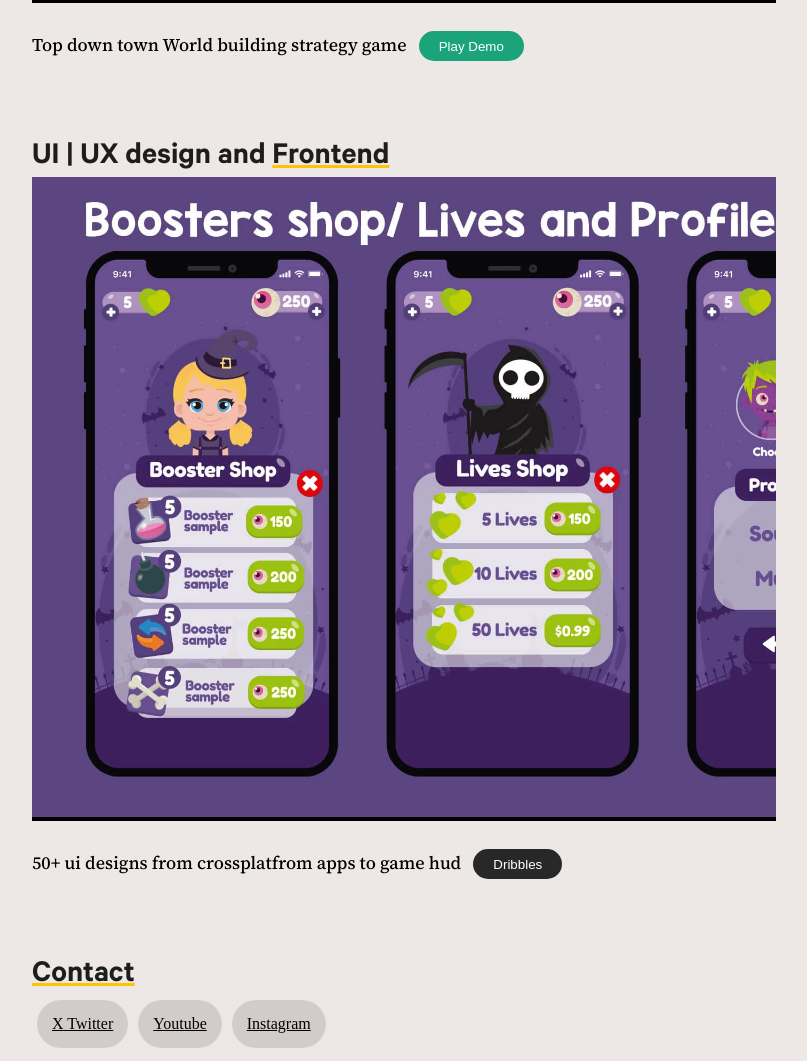
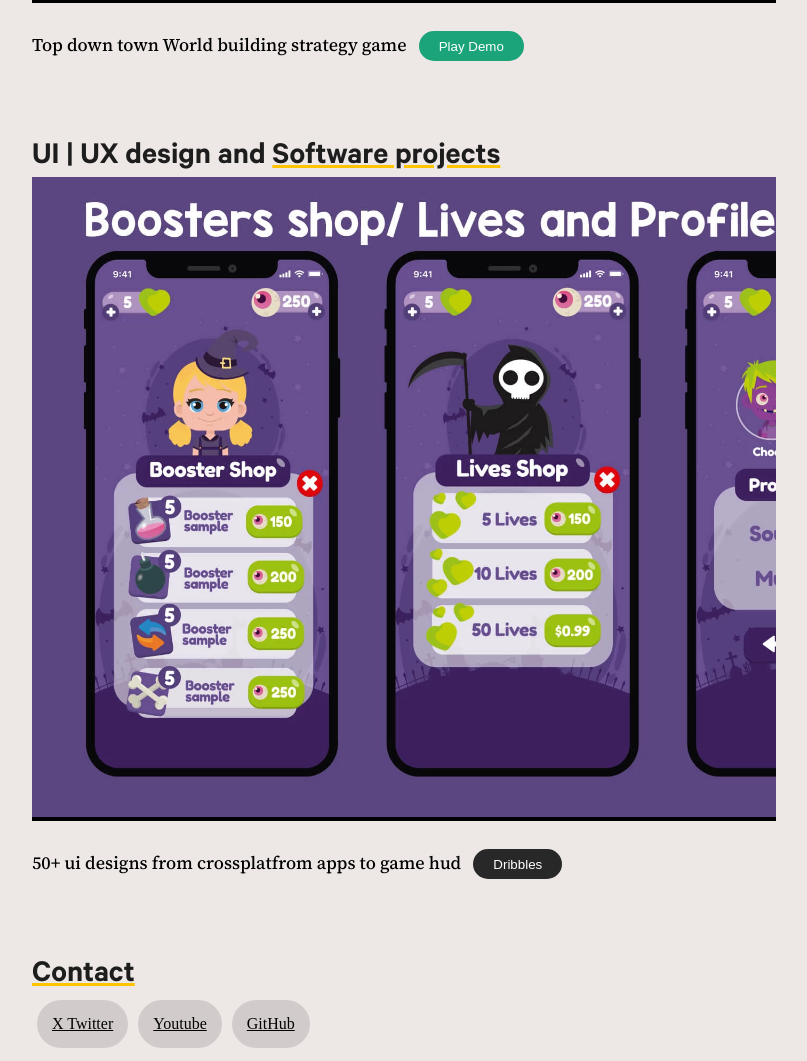
Before and after one commit to tobi-awolaju-21/Sidot-Art, a plain HTML site: page index.html in a window 1280 px wide. Shown: the part 3951-5012 px from the top of the page, without its empty margins (232-1039 px from the left). Drawn offline with Linux system fonts and the light colour scheme; a web font is replaced by a local one.

Commit message:
hd,tfkguf

```diff
--- a/index.html
+++ b/index.html
@@ -112,7 +112,7 @@
 
 
 
-  <h2>UI | UX design and <span class="underline">Frontend</span></h2>
+  <h2>UI | UX design and <span class="underline">Software projects</span></h2>
 
   <div class="container">
     <div class="item">  <img class="item-img" src="./images/game_ui1.webp"> </div>
@@ -134,8 +134,8 @@
         X Twitter</a>
         <a class="link" href="https://www.youtube.com/@sidotarts">
           Youtube</a>
-          <a class="link" href="https://www.instagram.com/sidotart/">
-            Instagram</a>
+          <a class="link" href="https://github.com/tobi-awolaju-21">
+            GitHub</a>
       </div>
 
 </div>
```
Also changed, not shown: clients.html (+2 -2 lines).
